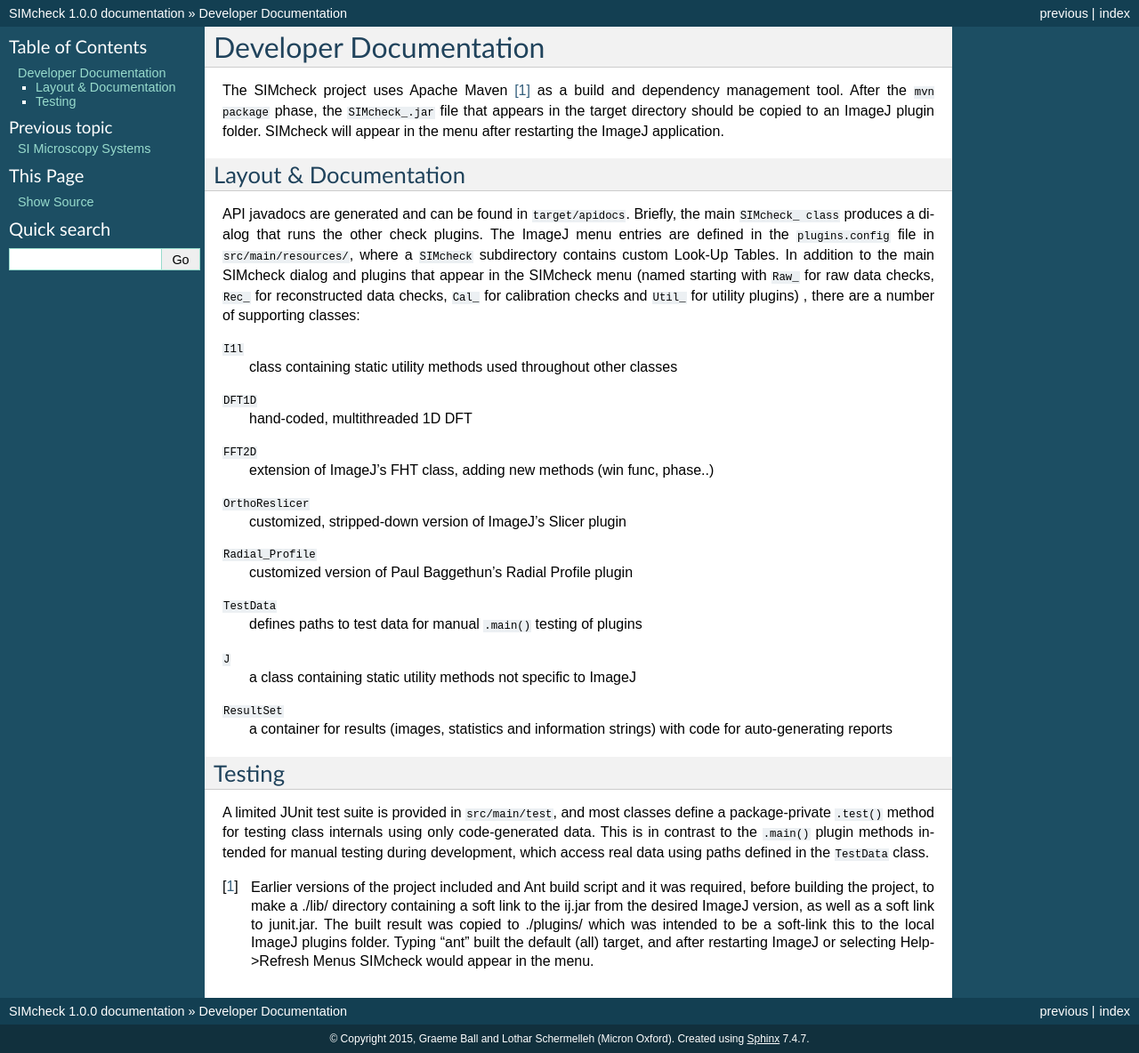
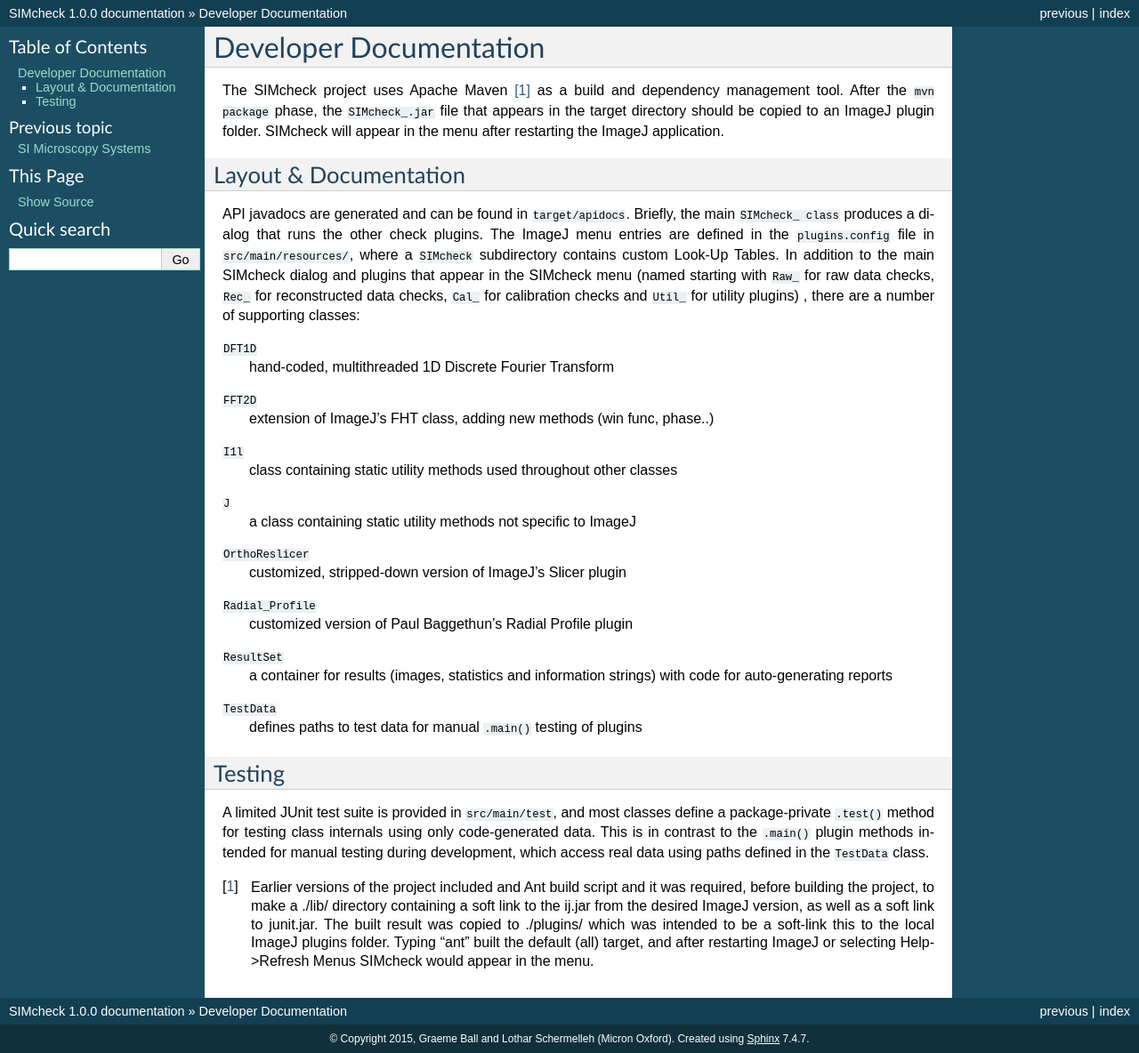
Before and after one commit to MicronOxford/SIMcheck_Manual, a Sphinx documentation site: the page built from source/developer.rst, in a window 1280 px wide. Shown: the whole page at 89% size. Built offline with Sphinx 7.4.7, drawn with Linux system fonts in a browser that asks for light colours.

Commit message:
tidy developer section

```diff
--- a/source/developer.rst
+++ b/source/developer.rst
@@ -19,14 +19,17 @@
 ``Rec_`` for reconstructed data checks, ``Cal_`` for calibration checks and
 ``Util_`` for utility plugins) , there are a number of supporting classes:
 
+``DFT1D``
+    hand-coded, multithreaded 1D Discrete Fourier Transform
+
+``FFT2D``
+    extension of ImageJ's FHT class, adding new methods (win func, phase..)
+
 ``I1l``
     class containing static utility methods used throughout other classes
 
-``DFT1D``
-    hand-coded, multithreaded 1D DFT
-
-``FFT2D``
-    extension of ImageJ's FHT class, adding new methods (win func, phase..)
+``J``
+    a class containing static utility methods not specific to ImageJ
 
 ``OrthoReslicer``
     customized, stripped-down version of ImageJ's Slicer plugin
```
Also changed, not shown: other parts of source/developer.rst (+3 -6 lines).
